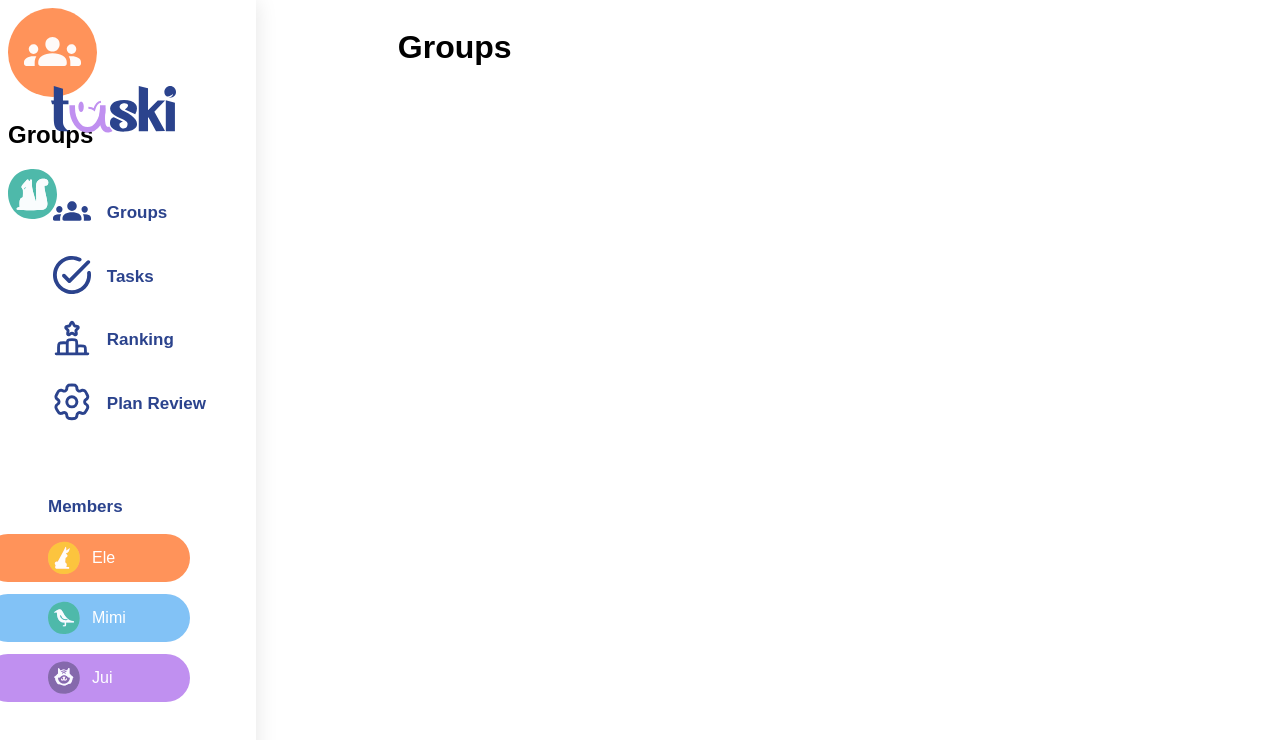
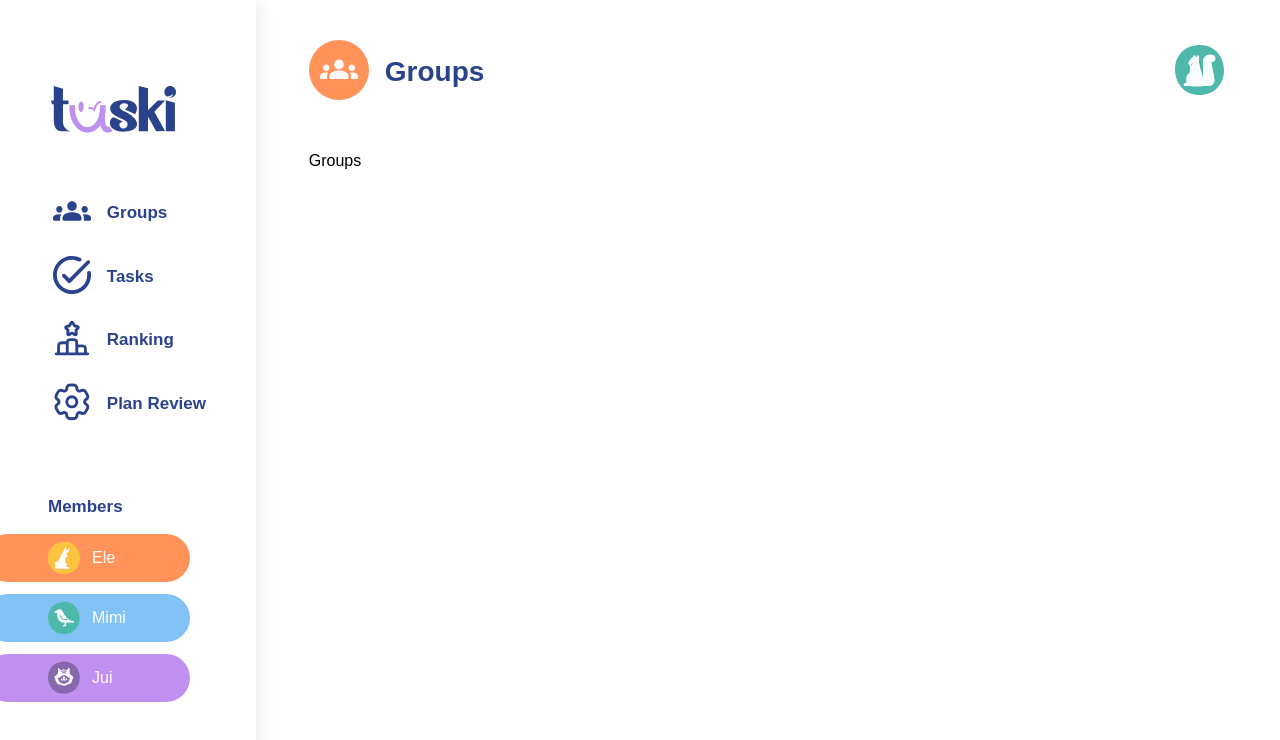
Before and after one commit to NikSala10/TaskiProject, a React (Vite) app: page / in a window 1280 px wide. Shown: the top 740 px of the page. Built offline with nearby package versions, Linux system fonts and the light colour scheme.

Commit message:
style(header): correct CSS alignment for header, profile icon, and page screens

```diff
--- a/src/App.css
+++ b/src/App.css
@@ -1,6 +1,8 @@
 #root {
   display: flex;
+  flex-direction: column;
   height: 100vh;
+  overflow-x: hidden;
 }
 
 /* Barra lateral */
@@ -13,10 +15,24 @@
   box-shadow: 1px 1px 20px 0 rgba(0, 0, 0, 0.1);
 }
 
+/* Encabezado */
+.headerUp {
+  display: flex;
+  justify-content: space-between;
+  align-items: center;
+  margin-left: 20%;
+  padding: 4rem 3rem;
+  height: 10%;
+  width: calc(100% - 20%);
+  box-sizing: border-box;
+}
+
 /* Pantallas */
 .screens {
   margin-left: 20%;
   padding-left: 3rem;
-  height: 100vh;
-  width: 80%;
+  flex: 1;
+  width: calc(100% - 20%);
+  box-sizing: border-box;
+  overflow-y: auto;
 }
--- /dev/null
+++ b/src/components/Header/Header.css
@@ -0,0 +1,9 @@
+#header{
+    display: flex;
+    align-items: center;
+    gap: 1rem;
+}
+h2{
+    color: #2B438D;
+    font-size: 28px;
+}
--- a/src/components/Header/Header.tsx
+++ b/src/components/Header/Header.tsx
@@ -1,4 +1,5 @@
 import { usePage } from "../../context/PageContext";
+import "./Header.css";
 
 type HeaderProps = {
   className?: string;
@@ -8,7 +9,7 @@ const Header = ({ className }: HeaderProps) => {
   const { pageInfo } = usePage();
 
   return (
-    <div className={className}>
+    <div className={className} id="header">
       {pageInfo.icon && <span>{pageInfo.icon}</span>}
       <h2>{pageInfo.name}</h2>
     </div>
--- a/src/pages/Groups/Groups.tsx
+++ b/src/pages/Groups/Groups.tsx
@@ -13,7 +13,7 @@ const Groups = () => {
   }, [setPageInfo]);
 
   return (
-    <h1>Groups</h1>
+    <p>Groups</p>
   );
 };
 
```
Also changed, not shown: src/data/headerIcons.tsx (+1 -1 lines).
